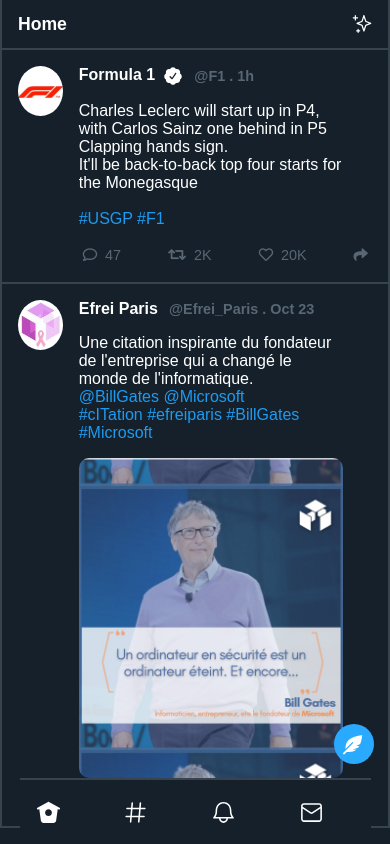
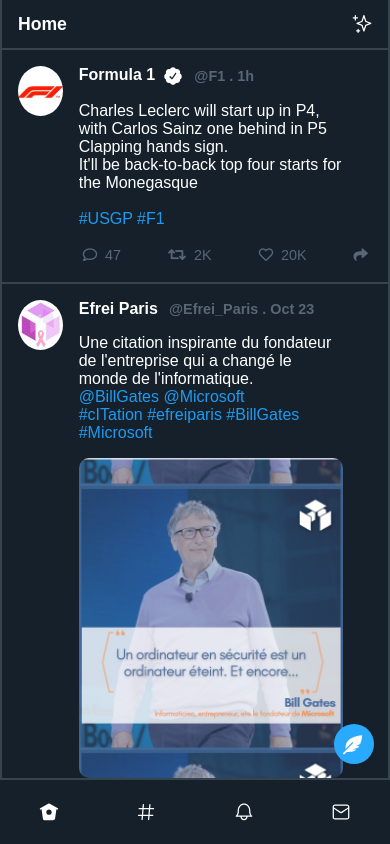
Before and after one commit to JulesEfrei/TwitterClone, a plain HTML site: page index.html in a window 390 px wide. Drawn offline with Linux system fonts and the light colour scheme.

Commit message:
v.1.0 Finished without final patches

```diff
--- a/assets/css/responsive.css
+++ b/assets/css/responsive.css
@@ -34,6 +34,15 @@
         width: 50px;
     }
 
+    .item_list {
+        width: auto !important;
+    }
+
+    .nav_bottom {
+        width: 130% !important;
+        padding: 0;
+    }
+
 }
 
 @media screen and (max-width: 600px) {
@@ -45,7 +54,7 @@
     }
 
     ul, .nav_top {
-        width: 100vw;
+        width: 100vw !important;
         height: auto !important;
         position: fixed !important;
         display: flex;
@@ -82,4 +91,8 @@
         right: 1rem;
     }
 
+    .item_list {
+        width: auto !important;
+    }
+
 }
```
